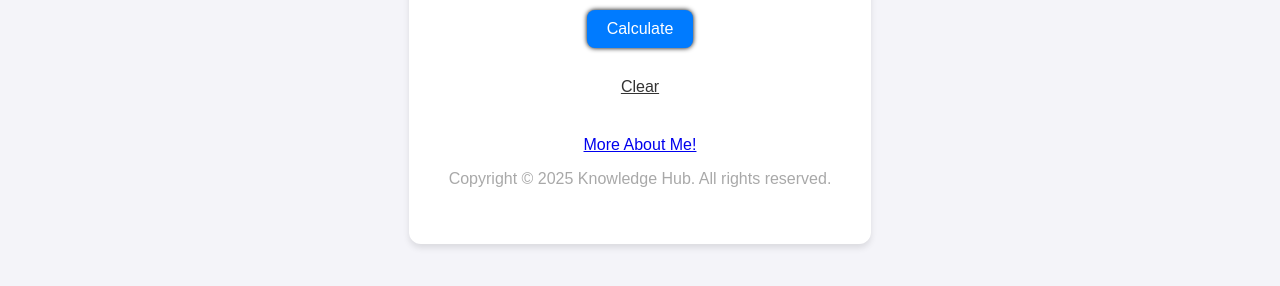
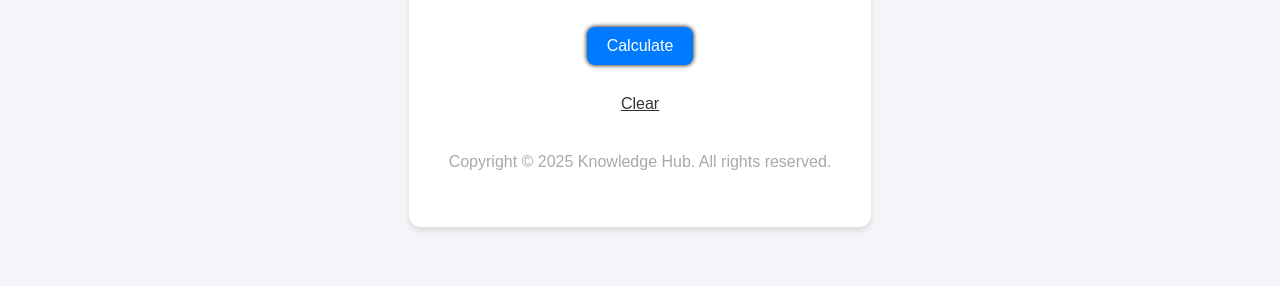
Before and after one commit to LaoLimheang/Knowledge, a plain HTML site: page date.html in a window 1280 px wide. Shown: the part 412-698 px from the top of the page. Drawn offline with Linux system fonts and the light colour scheme.

Commit message:
date.html

```diff
--- a/date.html
+++ b/date.html
@@ -22,7 +22,6 @@
         <button onclick="clearResults()" class="clear-btn">Clear</button>
         <div class="result" id="result"></div>
         <div class="result" id="countdown"></div>
-        <a href="https://linktr.ee/Tricen">More About Me!</a>
         <p>Copyright &copy 2025 Knowledge Hub. All rights reserved.</p>
     </div>
 
```
